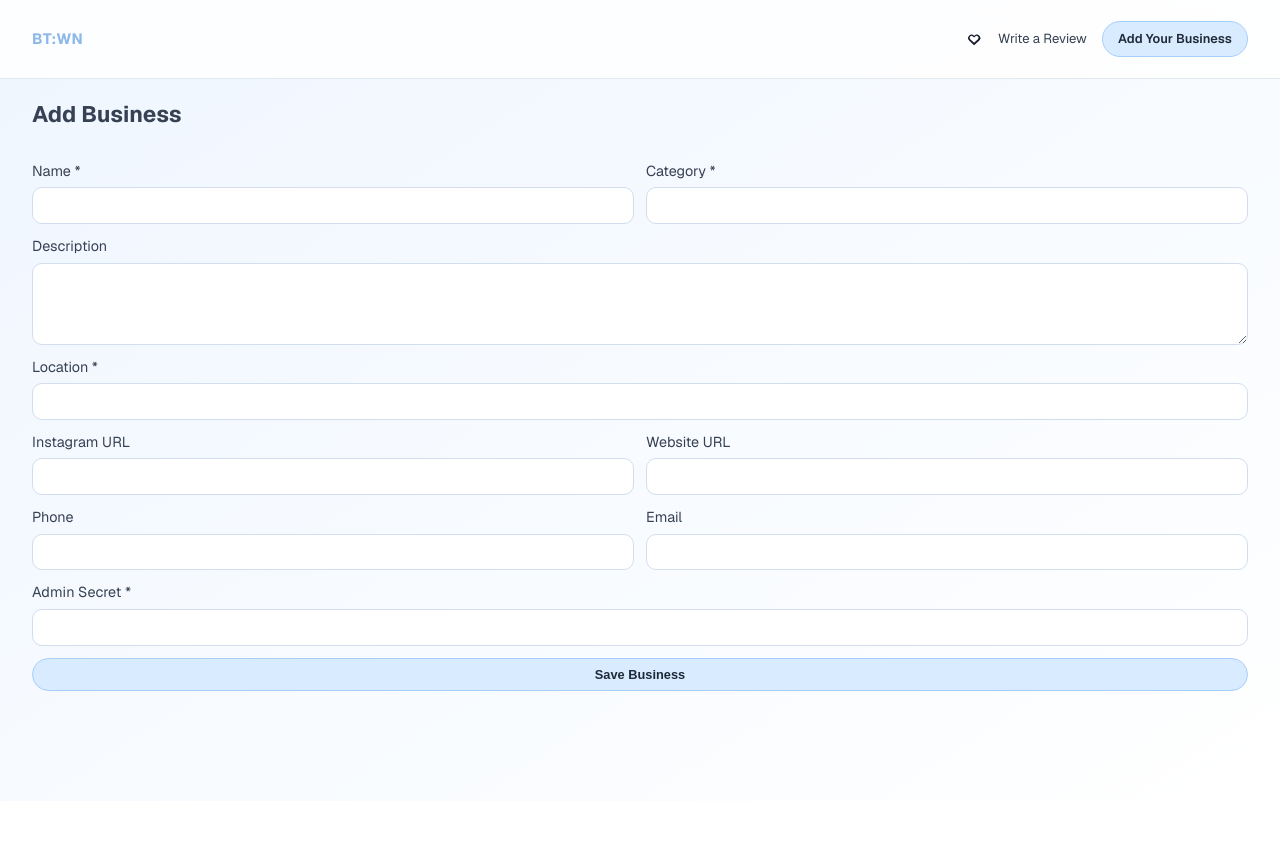
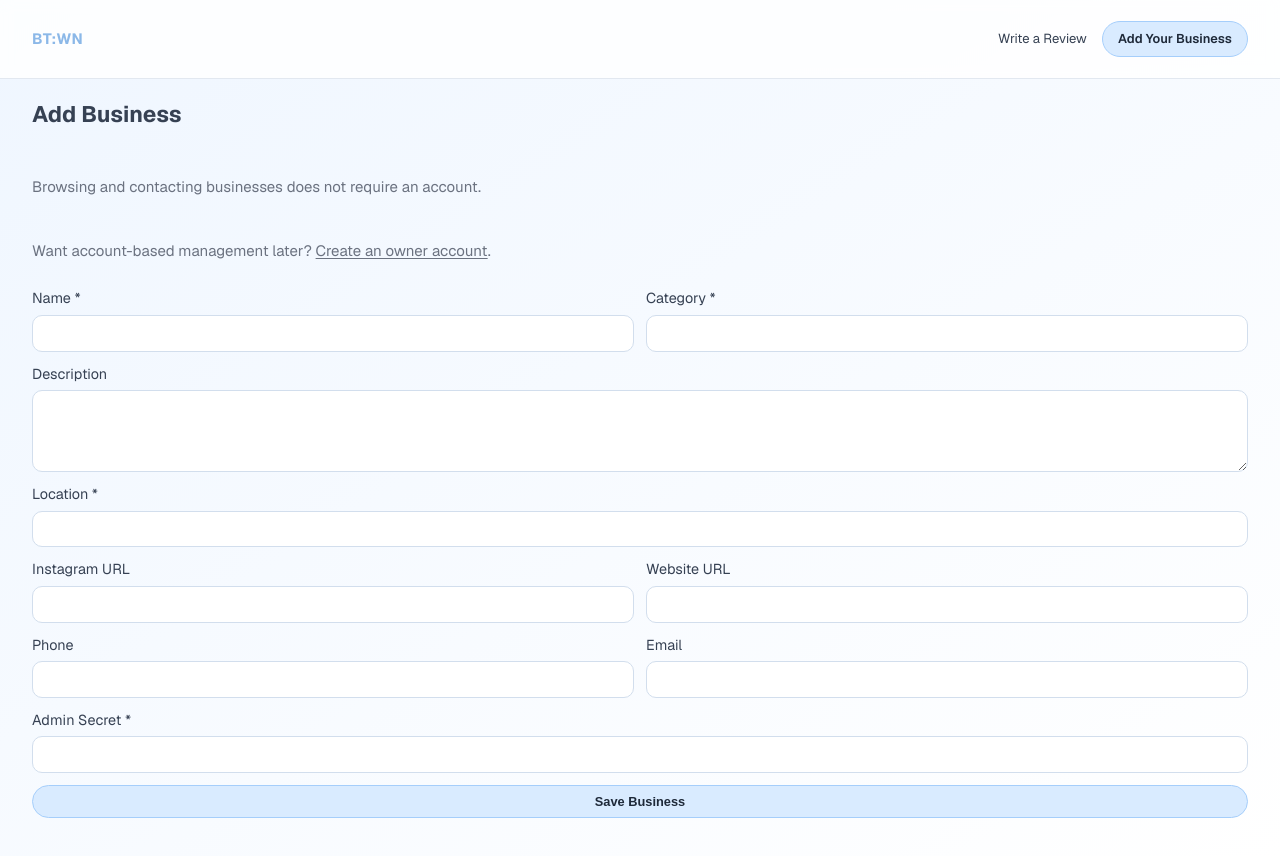
Before and after one commit to jeffreyl1234/BTWN, a Next.js app: page /admin/add-business in a window 1280 px wide. Before the commit the page ends 801 px from the top, so only its background shows below. Built offline with nearby package versions, Linux system fonts and the light colour scheme.

Commit message:
Refocus auth on add-business flow and remove heart nav

```diff
--- a/app/admin/add-business/page.js
+++ b/app/admin/add-business/page.js
@@ -1,5 +1,6 @@
 "use client";
 
+import Link from "next/link";
 import { useState } from "react";
 
 const initialState = {
@@ -46,6 +47,16 @@ export default function AddBusinessPage() {
   return (
     <section className="stack">
       <h1>Add Business</h1>
+      <p className="muted">
+        Browsing and contacting businesses does not require an account.
+      </p>
+      <p className="muted">
+        Want account-based management later?{" "}
+        <Link href="/signup" className="text-link-underlined">
+          Create an owner account
+        </Link>
+        .
+      </p>
 
       <form className="grid" onSubmit={onSubmit}>
         <div className="grid grid-2">
--- a/app/globals.css
+++ b/app/globals.css
@@ -90,22 +90,14 @@ main.container {
   gap: 0.95rem;
 }
 
-.icon-link {
-  width: 18px;
-  height: 18px;
-  color: #111827;
-  display: inline-grid;
-  place-items: center;
-}
-
-.icon-link svg {
-  width: 18px;
-  height: 18px;
-}
-
 .text-link {
   font-size: 0.82rem;
   color: var(--text-secondary);
+}
+
+.text-link-underlined {
+  text-decoration: underline;
+  text-underline-offset: 2px;
 }
 
 .header-cta {
--- a/app/layout.js
+++ b/app/layout.js
@@ -17,17 +17,6 @@ export const metadata = {
   description: "UCLA small business directory",
 };
 
-function HeartIcon() {
-  return (
-    <svg viewBox="0 0 24 24" aria-hidden="true">
-      <path
-        d="M12.1 20.2 5.55 13.9a4.47 4.47 0 0 1 0-6.38 4.68 4.68 0 0 1 6.53 0l.22.22.22-.22a4.68 4.68 0 0 1 6.53 0 4.47 4.47 0 0 1 0 6.38L12.1 20.2Zm-5.14-8.02 5.14 4.95 5.14-4.95a2.5 2.5 0 0 0 0-3.56 2.62 2.62 0 0 0-3.65 0L12.1 10.06 10.6 8.62a2.62 2.62 0 0 0-3.65 0 2.5 2.5 0 0 0 0 3.56Z"
-        fill="currentColor"
-      />
-    </svg>
-  );
-}
-
 export default function RootLayout({ children }) {
   return (
     <html lang="en">
@@ -38,10 +27,7 @@ export default function RootLayout({ children }) {
               BT:WN
             </Link>
             <nav className="row site-nav" aria-label="Primary">
-              <Link href="/signup" className="icon-link" aria-label="Saved businesses">
-                <HeartIcon />
-              </Link>
-              <Link href="/signup" className="text-link">
+              <Link href="/explore" className="text-link">
                 Write a Review
               </Link>
               <Link href="/admin/add-business" className="button header-cta">
--- a/app/signup/page.js
+++ b/app/signup/page.js
@@ -85,7 +85,7 @@ export default function SignUpPage() {
         <p className="pill">Create Account</p>
         <h1>Join BT:WN</h1>
         <p className="muted">
-          Create an account to save businesses, write reviews, and list your services.
+          Create an owner account for managing your business listing.
         </p>
 
         <form className="auth-form" onSubmit={onSubmit}>
@@ -145,8 +145,8 @@ export default function SignUpPage() {
         {message && <p className="auth-success">{message}</p>}
 
         <p className="muted auth-footnote">
-          Need to add your service listing right away?{" "}
-          <Link href="/admin/add-business">Submit your business profile</Link>.
+          You can still browse and contact businesses without an account.{" "}
+          <Link href="/admin/add-business">Back to add business</Link>.
         </p>
       </div>
     </section>
```
